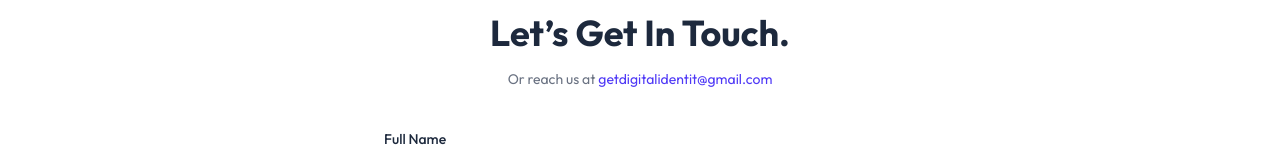
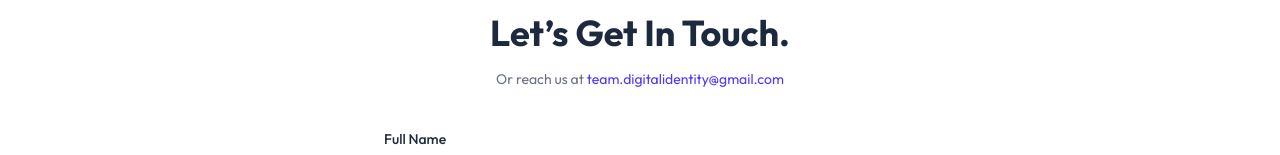
Before and after one commit to Digital-identity-team/Digital-Identity, a React (Vite) app: page /support in a window 1280 px wide. Shown: the part 243-398 px from the top of the page. Built offline with nearby package versions, Linux system fonts and the light colour scheme.

Commit message:
Update Support.jsx
second-update-in-gamil

```diff
--- a/src/pages/Support.jsx
+++ b/src/pages/Support.jsx
@@ -38,7 +38,7 @@ const Support = () => {
         <p className="text-gray-500 pb-10 text-center">
           Or reach us at{" "}
           <a href="mailto:team.digitalidentity@gmail.com" className="text-indigo-600 hover:underline">
-            getdigitalidentit@gmail.com
+            team.digitalidentity@gmail.com
           </a>
         </p>
 
```
